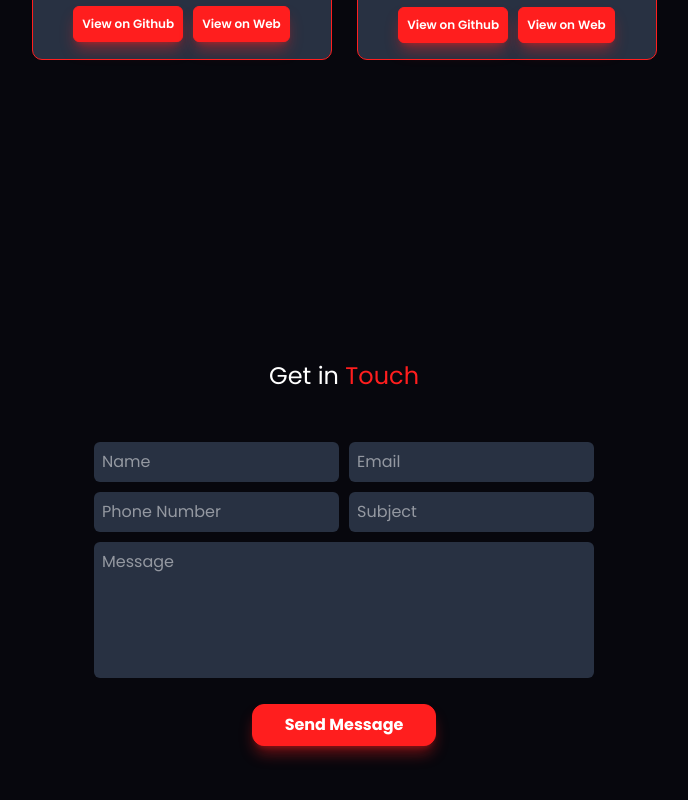
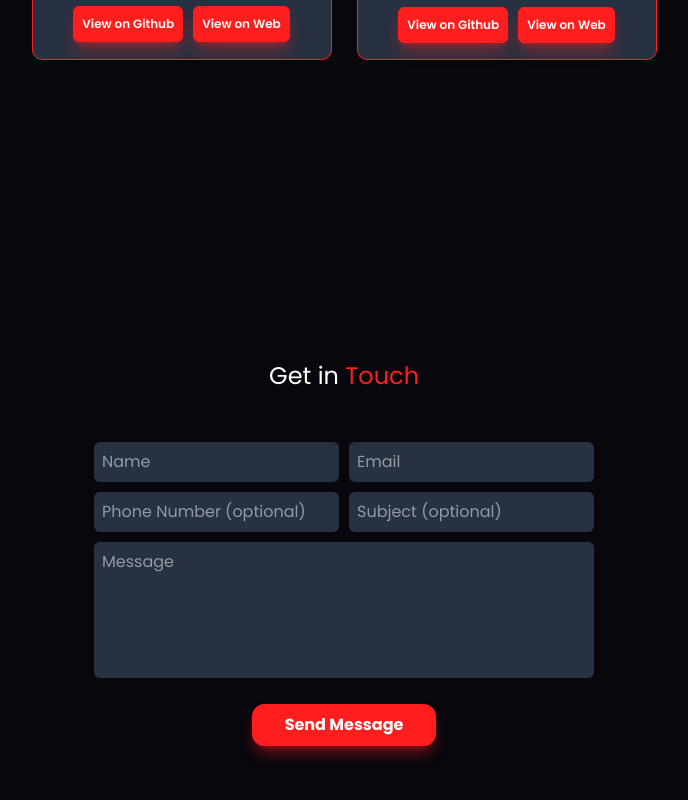
Before and after one commit to Matheus-Aguiarr/portfolio, a React (Vite) app: page / in a window 1280 px wide. Shown: the part 2101-2901 px from the top of the page, without its empty margins (296-984 px from the left). Built offline with nearby package versions, Linux system fonts and the light colour scheme.

Commit message:
feat: Config. formsubmit

```diff
--- a/src/components/Contact/Contact.jsx
+++ b/src/components/Contact/Contact.jsx
@@ -12,10 +12,16 @@ const Contact = ({ onClick }) => {
       </h1>
       <div className="contact-container ">
         <form
-          action=""
+          method="POST"
+          action="https://formsubmit.co/matheusaguiardealmeida@gmail.com"
           className="contact-form flex flex-col gap-[10px] w-[500px] m-auto"
         >
           <div className="flex flex-row gap-[10px]">
+            <input
+              type="hidden"
+              name="_next"
+              value="https://matheusaguiar.vercel.app"
+            ></input>
             <input
               type="text"
               placeholder="Name"
@@ -34,16 +40,14 @@ const Contact = ({ onClick }) => {
           <div className="flex flex-row gap-[10px]">
             <input
               type="tel"
-              placeholder="Phone Number"
+              placeholder="Phone Number (optional)"
               name="phone"
-              required
               className="bg-[var(--bg-color03)] p-2 text-white rounded-md w-[50%] border-none"
             />
             <input
               type="text"
-              placeholder="Subject"
+              placeholder="Subject (optional)"
               name="subject"
-              required
               className="bg-[var(--bg-color03)] p-2 text-white rounded-md w-[50%] border-none"
             />
           </div>
```
